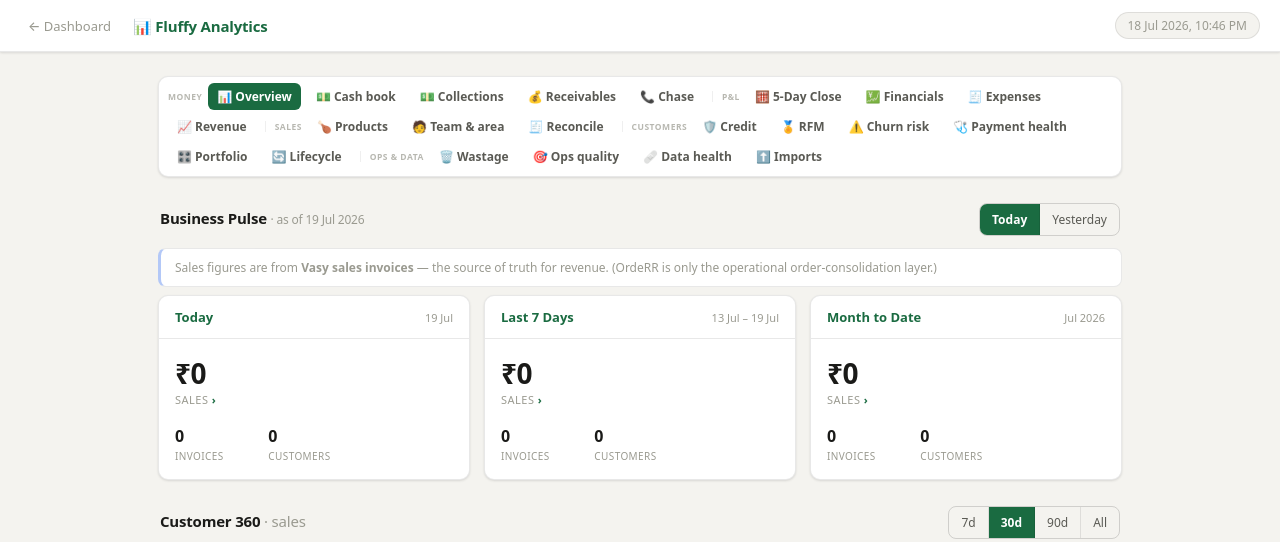
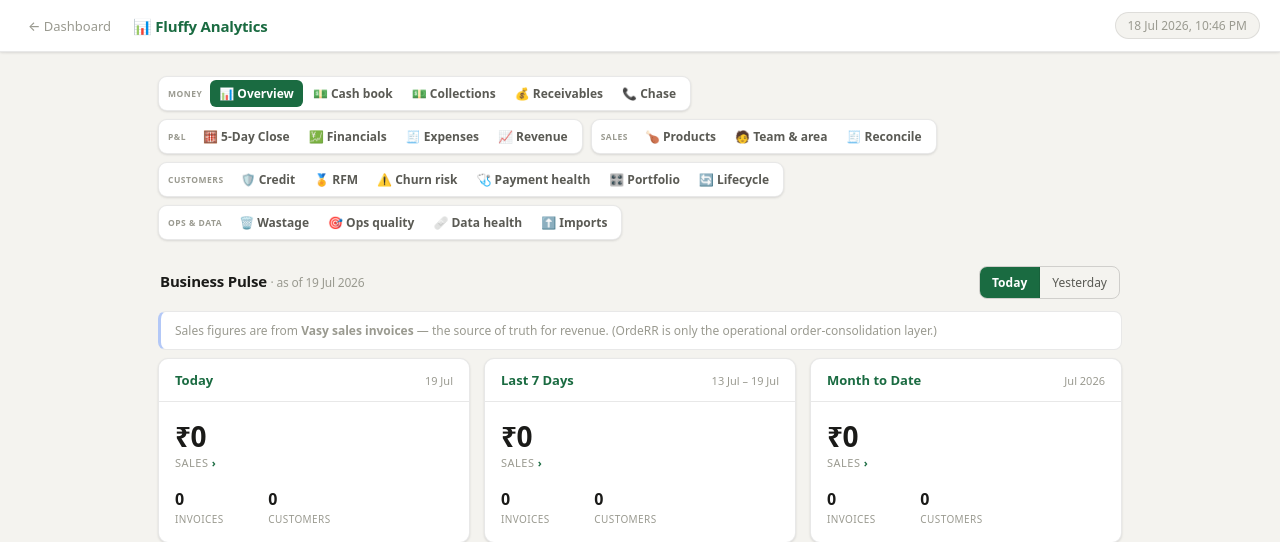
Before and after one commit to 1992tushar/OrdeRR, a FastAPI app: page /dashboard/analytics in a window 1280 px wide. Shown: the top 542 px of the page. Run offline with FastAPI, Linux system fonts and the light colour scheme; data that the repository does not hold is empty.

Commit message:
Analytics: subnav groups as distinct chips (fix merged look)
Continuous-flow version read as one merged list. Each group is now its own light chip (label + tabs) on the page, and the heavy outer card is gone — proximity + white-chip-on-gray makes the 5 sections clearly separate without feeling chunky.

Co-Authored-By: Claude Opus 4.8 (1M context) <noreply@anthropic.com>

```diff
--- a/orderr_core/templates/_analytics_subnav.html
+++ b/orderr_core/templates/_analytics_subnav.html
@@ -1,39 +1,45 @@
 {# Shared Analytics sub-navigation. Include after the top nav on every
    analytics page and pass `analytics_view` in context to highlight the
    active module. Tabs are ordered by how an owner actually uses them
-   (money/cash first → P&L → sales → customers → ops/admin last). Tiny
-   group labels (each with a subtle left divider) mark the sections; the
-   whole thing flows continuously so rows fill tightly — a light strip,
-   not a chunky block. Self-contained styles (each analytics page has its
-   own <style>, so this partial ships its own rules). #}
+   (money/cash first → P&L → sales → customers → ops/admin last). Each
+   group is its own light chip (label + its tabs), so proximity makes the
+   sections obvious without a heavy outer card. Self-contained styles
+   (each analytics page has its own <style>, so this partial ships its own). #}
 <style>
-.subnav{display:flex;gap:3px 6px;flex-wrap:wrap;align-items:center;background:var(--surface);border:1px solid var(--border);border-radius:var(--r);padding:6px 9px;margin-bottom:20px;box-shadow:var(--shadow)}
-.subnav .glabel{font-size:8.5px;font-weight:800;letter-spacing:.5px;color:var(--ink3);text-transform:uppercase;opacity:.7;padding-left:9px;margin-left:3px;border-left:1px solid var(--border)}
-.subnav .glabel.first{border-left:none;padding-left:0;margin-left:0}
+.subnav{display:flex;gap:8px;flex-wrap:wrap;align-items:stretch;margin-bottom:20px}
+.subnav .grp{display:flex;align-items:center;gap:1px;flex-wrap:wrap;background:var(--surface);border:1px solid var(--border);border-radius:9px;padding:3px 5px;box-shadow:var(--shadow)}
+.subnav .glabel{font-size:8.5px;font-weight:800;letter-spacing:.5px;color:var(--ink3);text-transform:uppercase;padding:0 7px 0 4px}
 .subnav a{font-size:12px;font-weight:600;color:var(--ink2);text-decoration:none;padding:5px 9px;border-radius:6px;white-space:nowrap}
 .subnav a:hover{background:var(--bg);color:var(--ink)}
 .subnav a.active{background:var(--green);color:#fff}
 </style>
 <div class="subnav">
 
-  <span class="glabel first">Money</span>
+  <div class="grp">
+    <span class="glabel">Money</span>
     <a href="/dashboard/analytics"            class="{{ 'active' if analytics_view=='overview' else '' }}">📊 Overview</a>
     <a href="/dashboard/analytics/cashbook"    class="{{ 'active' if analytics_view=='cashbook' else '' }}">💵 Cash book</a>
     <a href="/dashboard/analytics/collections" class="{{ 'active' if analytics_view=='collections' else '' }}">💵 Collections</a>
     <a href="/dashboard/analytics/receivables" class="{{ 'active' if analytics_view=='receivables' else '' }}">💰 Receivables</a>
     <a href="/dashboard/analytics/chase"       class="{{ 'active' if analytics_view=='chase' else '' }}">📞 Chase</a>
+  </div>
 
+  <div class="grp">
     <span class="glabel">P&amp;L</span>
     <a href="/dashboard/analytics/close"       class="{{ 'active' if analytics_view=='close' else '' }}">🧮 5-Day Close</a>
     <a href="/dashboard/analytics/financials"  class="{{ 'active' if analytics_view=='financials' else '' }}">💹 Financials</a>
     <a href="/dashboard/analytics/expenses"    class="{{ 'active' if analytics_view=='expenses' else '' }}">🧾 Expenses</a>
     <a href="/dashboard/analytics/revenue"     class="{{ 'active' if analytics_view=='revenue' else '' }}">📈 Revenue</a>
+  </div>
 
+  <div class="grp">
     <span class="glabel">Sales</span>
     <a href="/dashboard/analytics/products"    class="{{ 'active' if analytics_view=='products' else '' }}">🍗 Products</a>
     <a href="/dashboard/analytics/team"        class="{{ 'active' if analytics_view=='team' else '' }}">🧑 Team &amp; area</a>
     <a href="/dashboard/analytics/reconcile"   class="{{ 'active' if analytics_view=='reconcile' else '' }}">🧾 Reconcile</a>
+  </div>
 
+  <div class="grp">
     <span class="glabel">Customers</span>
     <a href="/dashboard/analytics/credit"      class="{{ 'active' if analytics_view=='credit' else '' }}">🛡️ Credit</a>
     <a href="/dashboard/analytics/rfm"         class="{{ 'active' if analytics_view=='rfm' else '' }}">🏅 RFM</a>
@@ -41,11 +47,14 @@
     <a href="/dashboard/analytics/payment-behaviour" class="{{ 'active' if analytics_view=='payment' else '' }}">🩺 Payment health</a>
     <a href="/dashboard/analytics/portfolio"   class="{{ 'active' if analytics_view=='portfolio' else '' }}">🎛️ Portfolio</a>
     <a href="/dashboard/analytics/lifecycle"   class="{{ 'active' if analytics_view=='lifecycle' else '' }}">🔄 Lifecycle</a>
+  </div>
 
+  <div class="grp">
     <span class="glabel">Ops &amp; data</span>
     <a href="/dashboard/analytics/wastage"     class="{{ 'active' if analytics_view=='wastage' else '' }}">🗑️ Wastage</a>
     <a href="/dashboard/analytics/quality"     class="{{ 'active' if analytics_view=='quality' else '' }}">🎯 Ops quality</a>
     <a href="/dashboard/analytics/data-health" class="{{ 'active' if analytics_view=='datahealth' else '' }}">🩹 Data health</a>
     <a href="/dashboard/analytics/imports"     class="{{ 'active' if analytics_view=='imports' else '' }}">⬆️ Imports</a>
+  </div>
 
 </div>
```
Lines whose indentation alone changed are shown as unchanged.
